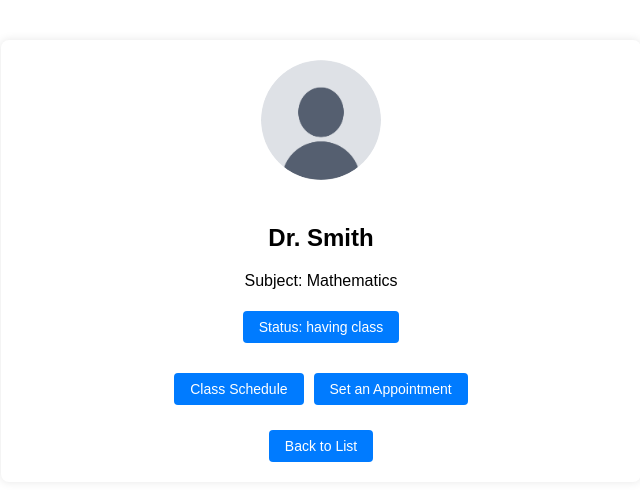
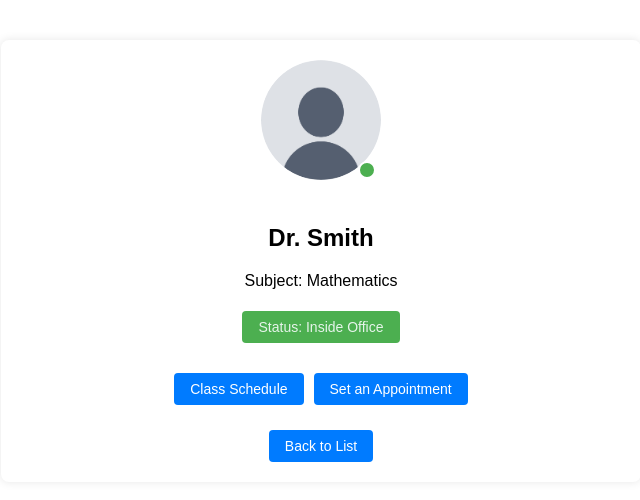
Before and after one commit to ECEMonitoringSystem/ecemonitoringsystem, a React (Create React App) app: page /instructor/1 in a window 1280 px wide. Shown: the top 500 px of the page, without its empty margins (319-959 px from the left). Built offline with nearby package versions, Linux system fonts and the light colour scheme.

Commit message:
Updated Available Indicators

```diff
--- a/src/CSS/InstructorsList.css
+++ b/src/CSS/InstructorsList.css
@@ -103,3 +103,6 @@
 .indicator.outside {
   background-color: #F44336; /* Red */
 }
+.indicator.in-class {
+  background-color: #2196F3; /* Blue */
+}
--- a/src/CSS/InstructorsProfile.css
+++ b/src/CSS/InstructorsProfile.css
@@ -9,6 +9,11 @@
   text-align: center;
 }
 
+.profile-image-container {
+  position: relative;
+  display: inline-block;
+}
+
 .instructors-profile-image {
   width: 120px;
   height: 120px;
@@ -17,11 +22,46 @@
   margin-bottom: 20px;
 }
 
+.indicator1 {
+  position: absolute;
+  bottom: 25px;
+  right: 5px;
+  width: 18px;
+  height: 18px;
+  border-radius: 50%;
+  border: 2px solid var(--background-color);
+  box-sizing: border-box;
+  z-index: 10;
+}
+
+.indicator1.inside {
+  background-color: #4CAF50; /* Green */
+}
+
+.indicator1.outside {
+  background-color: #F44336; /* Red */
+}
+
+.indicator1.in-class {
+  background-color: #2196F3; /* Blue */
+}
+
 .instructors-profile-buttons {
   display: flex;
   justify-content: center;
   gap: 10px;
   margin: 20px 0;
+}
+
+.status {
+  padding: 8px 16px;
+  font-size: 14px;
+  background-color: var(--button-bg);
+  border: none;
+  border-radius: 4px;
+  transition: background-color 0.3s ease;
+  display: inline-block;
+  margin: 5px 0;
 }
 
 .profile-button {
@@ -44,6 +84,28 @@
 .status-label {
   cursor: default;
   user-select: none;
+  padding: 8px 16px;
+  font-size: 14px;
+  border-radius: 4px;
+  display: inline-block;
+  margin: 5px 0;
+  font-weight: bold;
+}
+
+/* Status box colors */
+.status-inside {
+  color: #e6f4ea;
+  background-color: #4CAF50;
+}
+
+.status-outside {
+  color: #fbe9e7;
+  background-color: #F44336;
+}
+
+.status-in-class {
+  color: #e3f2fd;
+  background-color: #2196F3;
 }
 
 .back-button {
@@ -159,6 +221,7 @@
   gap: 10px;
   margin-top: 15px;
 }
+
 .modal-buttons .profile-button {
   flex: 1 1 0;
   min-width: 0;
--- a/src/Pages/InstructorsList.js
+++ b/src/Pages/InstructorsList.js
@@ -9,9 +9,9 @@ function InstructorsList() {
   const studentName = location.state?.studentName || 'Student';
 
   const instructors = [
-    { id: 1, name: 'Dr. Smith', subject: 'Mathematics', isInsideOffice: true },
-    { id: 2, name: 'Prof. Lee', subject: 'Physics', isInsideOffice: false },
-    { id: 3, name: 'Dr. Garcia', subject: 'Computer Science', isInsideOffice: true }
+    { id: 1, name: 'Dr. Smith', subject: 'Mathematics', isInsideOffice: true, isInClass: false },
+    { id: 2, name: 'Prof. Lee', subject: 'Physics', isInsideOffice: false, isInClass: false },
+    { id: 3, name: 'Dr. Garcia', subject: 'Computer Science', isInsideOffice: true, isInClass: true }
   ];
 
   const handleProfileClick = (instructor) => {
@@ -36,8 +36,21 @@ function InstructorsList() {
                   className="instructor-profile"
                 />
                 <span
-                  className={`indicator ${instructor.isInsideOffice ? 'inside' : 'outside'}`}
-                  title={instructor.isInsideOffice ? 'Inside office' : 'Outside office'}
+                  className={`indicator ${
+                    instructor.isInClass
+                      ? 'in-class'
+                      : instructor.isInsideOffice
+                      ? 'inside'
+                      : 'outside'
+                  }`}
+
+                  title={
+                    instructor.isInClass
+                      ? 'In class'
+                      : instructor.isInsideOffice
+                      ? 'Inside office'
+                      : 'Outside office'
+                    }
                 ></span>
               </div>
               <div className="instructor-info">
--- a/src/Pages/InsturctorsProfile.js
+++ b/src/Pages/InsturctorsProfile.js
@@ -4,9 +4,9 @@ import '../CSS/InstructorsProfile.css';
 import profileImg from '../Images/profile.png';
 
 const instructors = [
-  { id: 1, name: 'Dr. Smith', subject: 'Mathematics' },
-  { id: 2, name: 'Prof. Lee', subject: 'Physics' },
-  { id: 3, name: 'Dr. Garcia', subject: 'Computer Science' }
+  { id: 1, name: 'Dr. Smith', subject: 'Mathematics', isInsideOffice: true, isInClass: false },
+  { id: 2, name: 'Prof. Lee', subject: 'Physics', isInsideOffice: false, isInClass: false },
+  { id: 3, name: 'Dr. Garcia', subject: 'Computer Science', isInsideOffice: true, isInClass: true }
 ];
 
 const timetable = {
@@ -49,15 +49,41 @@ function InstructorsProfile() {
 
   return (
     <div className="instructors-profile-page">
-      <img
-        src={profileImg}
-        alt={instructor.name}
-        className="instructors-profile-image"
-      />
+      <div className="profile-image-container">
+        <img
+          src={profileImg}
+          alt={instructor.name}
+          className="instructors-profile-image"
+        />
+        <span
+          className={`indicator1 ${
+            instructor.isInClass
+              ? 'in-class'
+              : instructor.isInsideOffice
+              ? 'inside'
+              : 'outside'
+          }`}
+          title={
+            instructor.isInClass
+              ? 'In class'
+              : instructor.isInsideOffice
+              ? 'Inside office'
+              : 'Outside office'
+          }
+        />
+      </div>
       <h2>{instructor.name}</h2>
       <p>Subject: {instructor.subject}</p>
-      <div className="profile-button status-label">
-        Status: having class
+      <div
+        className={`status ${
+          instructor.isInClass
+            ? 'status-in-class'
+            : instructor.isInsideOffice
+            ? 'status-inside'
+            : 'status-outside'
+        }`}
+      >
+        Status: {instructor.isInClass ? 'In Class' : instructor.isInsideOffice ? 'Inside Office' : 'Outside Office'}
       </div>
       <div className="instructors-profile-buttons">
         <button
```
